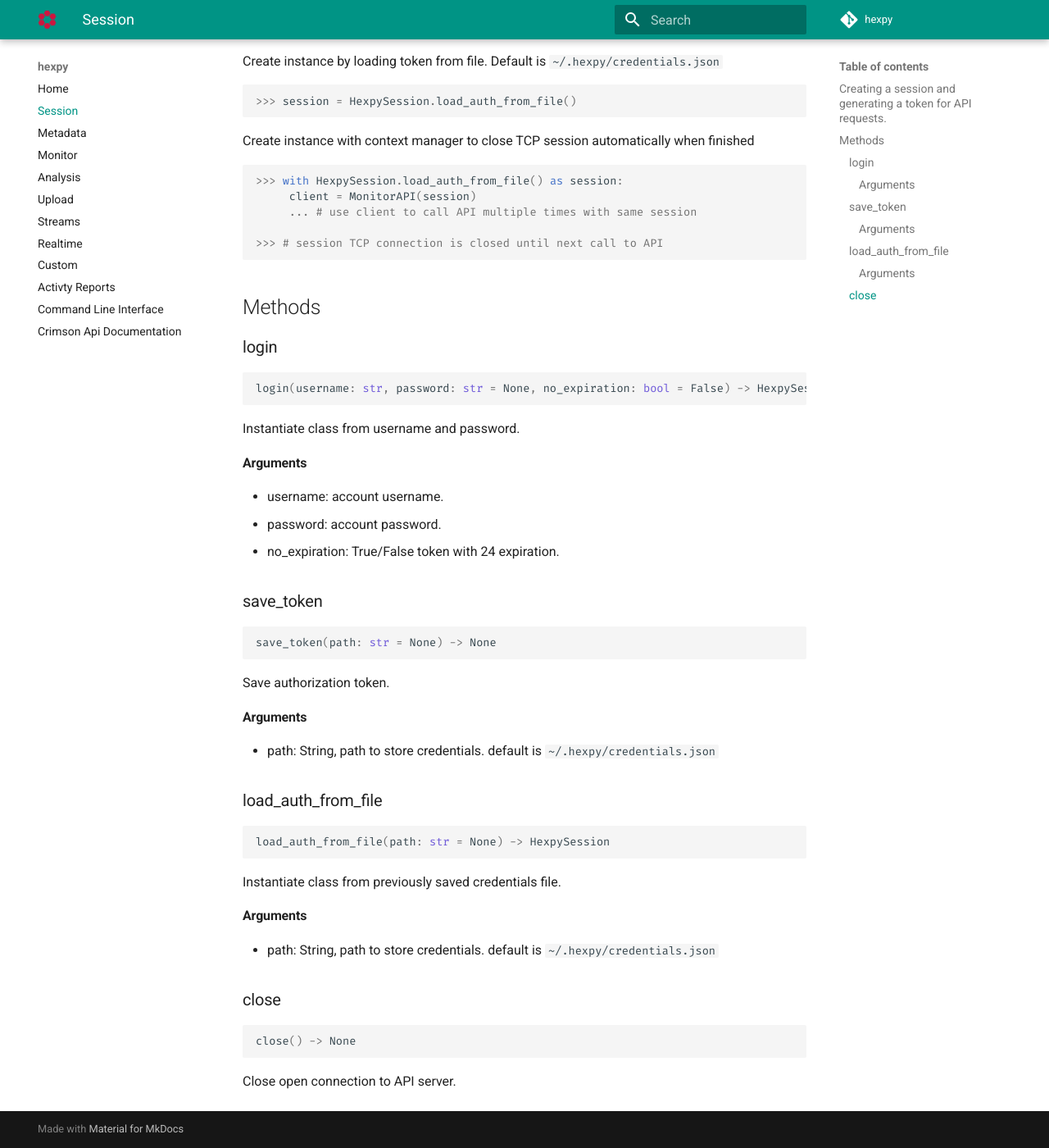
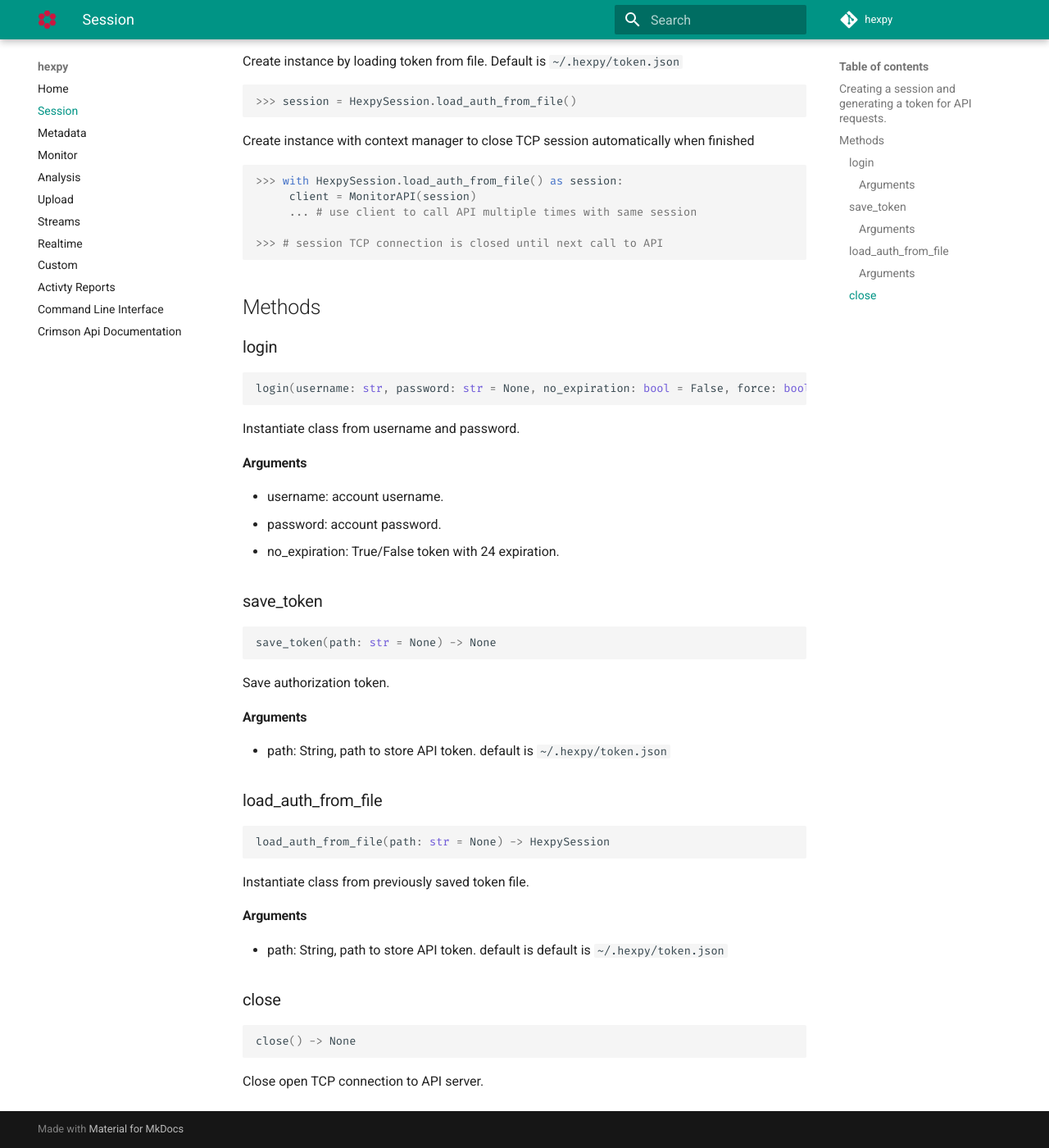
Before and after one commit to sullivancolin/hexpy, an MkDocs documentation site: the page built from docs/docs/Session.md, in a window 1280 px wide and 1400 px high, scrolled down 538 px. Shown: the whole window at 82% size. Built offline with MkDocs 1.6.1 and Material for MkDocs 9.7.7, drawn with Linux system fonts in a browser that asks for light colours; comment, search, counter and statistics services are not loaded; some of the changed text lies outside the part shown.

Commit message:
update login terminology and fix docs

````diff
--- a/docs/docs/Session.md
+++ b/docs/docs/Session.md
@@ -7,7 +7,7 @@ Login using username. Optionally include password, or enter it at the prompt.
 ```python
 >>> from hexpy import HexpySession
 >>> session = HexpySession.login(username="username@gmail.com", password="secretpassword")
->>> session.save_token()  # saving token to ~/.hexpy/credentials.json
+>>> session.save_token()  # saving token to ~/.hexpy/token.json
 ```
 or
 ```python
@@ -19,7 +19,7 @@ or instantiate a session using a saved token
 ```python
 >>> session = HexpySession(token="previously_saved_token")
 ```
-Create instance by loading token from file.  Default is `~/.hexpy/credentials.json`
+Create instance by loading token from file.  Default is `~/.hexpy/token.json`
 ```python
 >>> session = HexpySession.load_auth_from_file()
 ```
@@ -36,7 +36,7 @@ Create instance with context manager to close TCP session automatically when fin
 
 ### login
 ```python
-login(username: str, password: str = None, no_expiration: bool = False) -> HexpySession
+login(username: str, password: str = None, no_expiration: bool = False, force: bool = False) -> HexpySession
 ```
 Instantiate class from username and password.
 #### Arguments
@@ -50,19 +50,19 @@ save_token(path: str = None) -> None
 ```
 Save authorization token.
 #### Arguments
-* path: String, path to store credentials. default is `~/.hexpy/credentials.json`
+* path: String, path to store API token. default is `~/.hexpy/token.json`
 
 ### load_auth_from_file
 ```python
 load_auth_from_file(path: str = None) -> HexpySession
 ```
-Instantiate class from previously saved credentials file.
+Instantiate class from previously saved token file.
 #### Arguments
-* path: String, path to store credentials. default is `~/.hexpy/credentials.json`
+* path: String, path to store API token. default is default is `~/.hexpy/token.json`
 
 ### close
 
 ```python
 close() -> None
 ```
-Close open connection to API server.
+Close open TCP connection to API server.
````
Also changed, not shown: docs/docs/CLI.md (+4 -4 lines), docs/docs/crimson_api_docs.md (+23 -97 lines), 2 other files.
